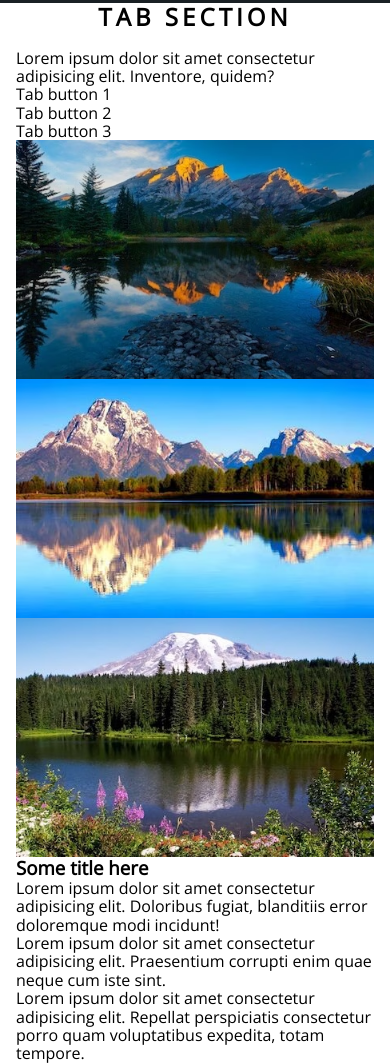
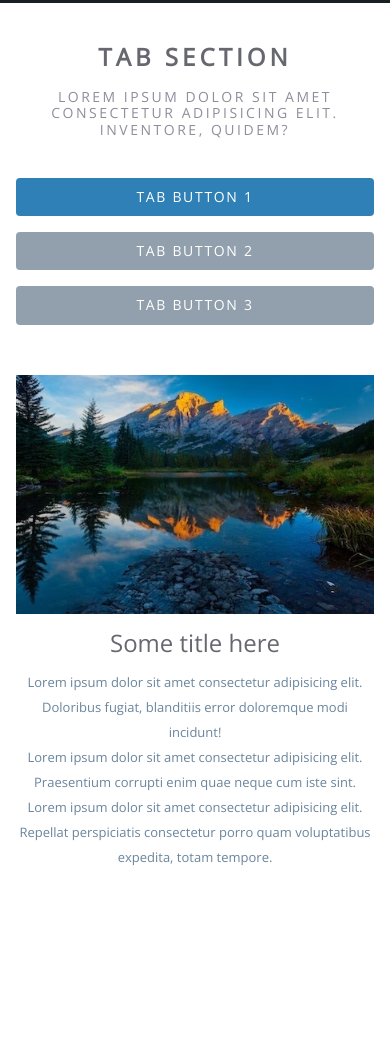
Before and after one commit to i-webtest/velocity, a plain HTML site: page index.html in a window 390 px wide. Shown: the part 2632-3696 px from the top of the page. After the commit the page ends 3542 px from the top, so only its background shows below. Drawn offline with Linux system fonts and the light colour scheme.

Commit message:
Added styles for section tab

```diff
--- a/css/style.css
+++ b/css/style.css
@@ -6,3 +6,4 @@
 @import 'what.css';
 @import 'card.css';
 @import 'services.css';
+@import 'tab.css';
--- /dev/null
+++ b/css/tab.css
@@ -0,0 +1,133 @@
+.tab {
+  padding: 80px 0;
+}
+
+.tab__title {
+  color: #676770;
+}
+
+.tab__description {
+  font-size: 17px;
+  line-height: 1.18;
+  letter-spacing: 0.18em;
+  text-transform: uppercase;
+  text-align: center;
+  color: #8e8e9c;
+  margin-bottom: 60px;
+}
+
+.tab__list {
+  display: flex;
+  justify-content: center;
+  gap: 16px;
+  margin-bottom: 50px;
+}
+
+.tab__btn {
+  font-weight: 400;
+  font-size: 16px;
+  line-height: 1.3;
+  letter-spacing: 0.12em;
+  text-transform: uppercase;
+  text-align: center;
+  color: #fff;
+  background-color: #92a0ad;
+  border-radius: 4px;
+  outline: 1px solid transparent;
+  outline-offset: 4px;
+  transition: background-color 0.3s ease;
+  padding: 15px 30px;
+}
+
+.tab__btn:hover {
+  background-color: #69b9ff;
+}
+
+.tab__btn:focus-visible {
+  outline-color: #69b9ff;
+}
+
+.tab__btn_active {
+  background-color: #2e80b6;
+  cursor: default;
+}
+
+.tab__btn_active:hover {
+  background-color: #2e80b6;
+}
+
+.tab__content {
+  margin-bottom: 15px;
+}
+
+.tab__content-item {
+  display: none;
+}
+
+.tab__content-item.active {
+  display: block;
+}
+
+.tab__subtitle {
+  font-weight: 400;
+  font-size: 31px;
+  line-height: 1.16;
+  text-align: center;
+  color: #676770;
+  margin-bottom: 14px;
+}
+
+.tab__text {
+  font-size: 13px;
+  line-height: 1.92;
+  text-align: center;
+  color: #6a859c;
+}
+
+@media (max-width: 990px) {
+  .tab {
+    padding: 60px 0;
+  }
+}
+
+@media (max-width: 860px) {
+  .tab__btn {
+    padding: 15px 20px;
+  }
+}
+
+@media (max-width: 660px) {
+  .tab {
+    padding: 40px 0;
+  }
+
+  .tab__description {
+    font-size: 14px;
+    margin-bottom: 40px;
+  }
+
+  .tab__btn {
+    font-size: 14px;
+    padding: 8px;
+  }
+
+  .tab__subtitle {
+    font-size: 24px;
+  }
+
+  .tab__text {
+    max-width: 420px;
+    margin: 0 auto;
+  }
+}
+
+@media (max-width: 480px) {
+  .tab__list {
+    flex-direction: column;
+  }
+
+  .tab__btn {
+    width: 100%;
+    padding: 10px 15px;
+  }
+}
--- a/index.html
+++ b/index.html
@@ -140,17 +140,17 @@
 
           <ul class="tab__list">
             <li class="tab__item">
-              <button class="tab__btn tab__btn_active" type="button" aria-label="First image" tata-tab="tab_1">
+              <button class="tab__btn tab__btn_active" type="button" aria-label="First image" data-tab="tab_1">
                 Tab button 1
               </button>
             </li>
 
             <li class="tab__item">
-              <button class="tab__btn" type="button" aria-label="Second image" tata-tab="tab_2">Tab button 2</button>
+              <button class="tab__btn" type="button" aria-label="Second image" data-tab="tab_2">Tab button 2</button>
             </li>
 
             <li class="tab__item">
-              <button class="tab__btn" type="button" aria-label="Third image" tata-tab="tab_3">Tab button 3</button>
+              <button class="tab__btn" type="button" aria-label="Third image" data-tab="tab_3">Tab button 3</button>
             </li>
           </ul>
 
@@ -239,7 +239,7 @@
               </picture>
             </li>
 
-            <li class="tab__content-item active" id="tab_2">
+            <li class="tab__content-item" id="tab_2">
               <picture class="tab__picture">
                 <source
                   srcset="
@@ -323,7 +323,7 @@
               </picture>
             </li>
 
-            <li class="tab__content-item active" id="tab_2">
+            <li class="tab__content-item" id="tab_2">
               <picture class="tab__picture">
                 <source
                   srcset="
```
